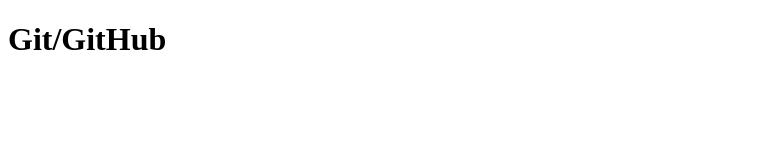
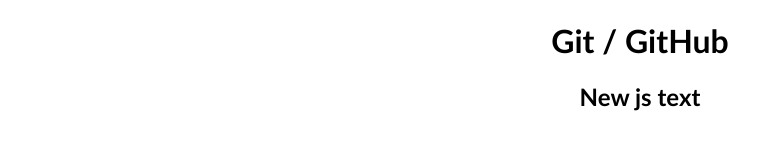
Before and after one commit to Kostya20079/test-git-2, a plain HTML site: page index.html in a window 1280 px wide. Shown: the whole page, without its empty margins (0-782 px from the left). Drawn offline with Linux system fonts and the light colour scheme.

Commit message:
add style for text

```diff
--- /dev/null
+++ b/css/style.css
@@ -0,0 +1,6 @@
+body {
+    text-align: center;
+}
+.header {
+    font-family: 'Trebuchet MS', 'Lucida Sans Unicode', 'Lucida Grande', 'Lucida Sans', Arial, sans-serif;
+}
--- a/index.html
+++ b/index.html
@@ -4,10 +4,14 @@
     <meta charset="UTF-8">
     <meta name="viewport" content="width=device-width, initial-scale=1.0">
     <title>New git</title>
+    <link rel="stylesheet" href="./css/style.css">
 </head>
 <body>
     <header class="header">
-        <h1 class="main-title">Git/GitHub</h1>
+        <h1 class="main-title">Git / GitHub</h1>
+        <div class="div">
+            <h2 id="#text-for-change">Some text</h2>
+        </div>
     </header>
     <script src="main.js"></script>
 </body>
--- a/main.js
+++ b/main.js
@@ -1 +1,4 @@
 console.log('hello world!');
+
+const text = document.getElementById('#text-for-change')
+console.log(text.innerHTML='New js text');
```
